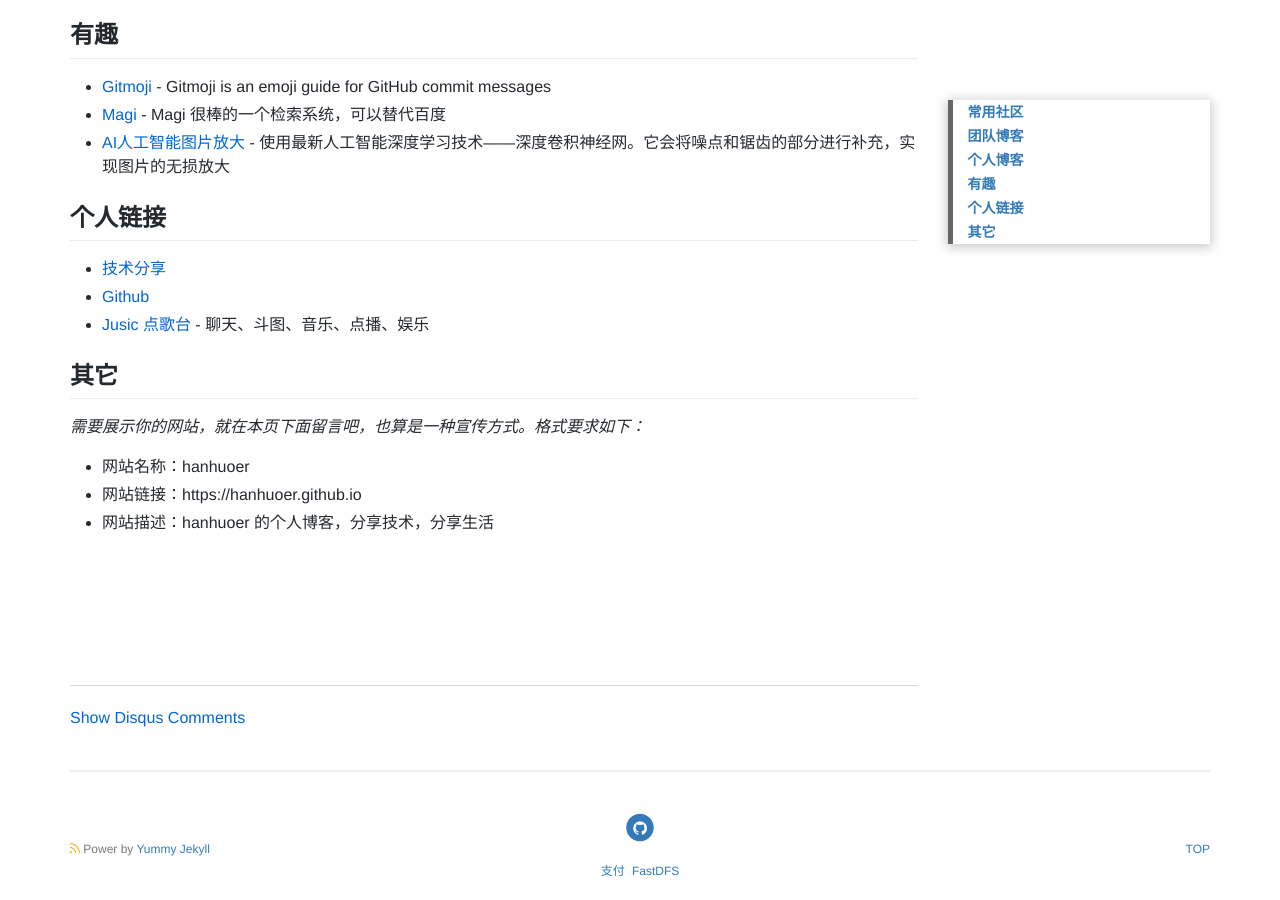
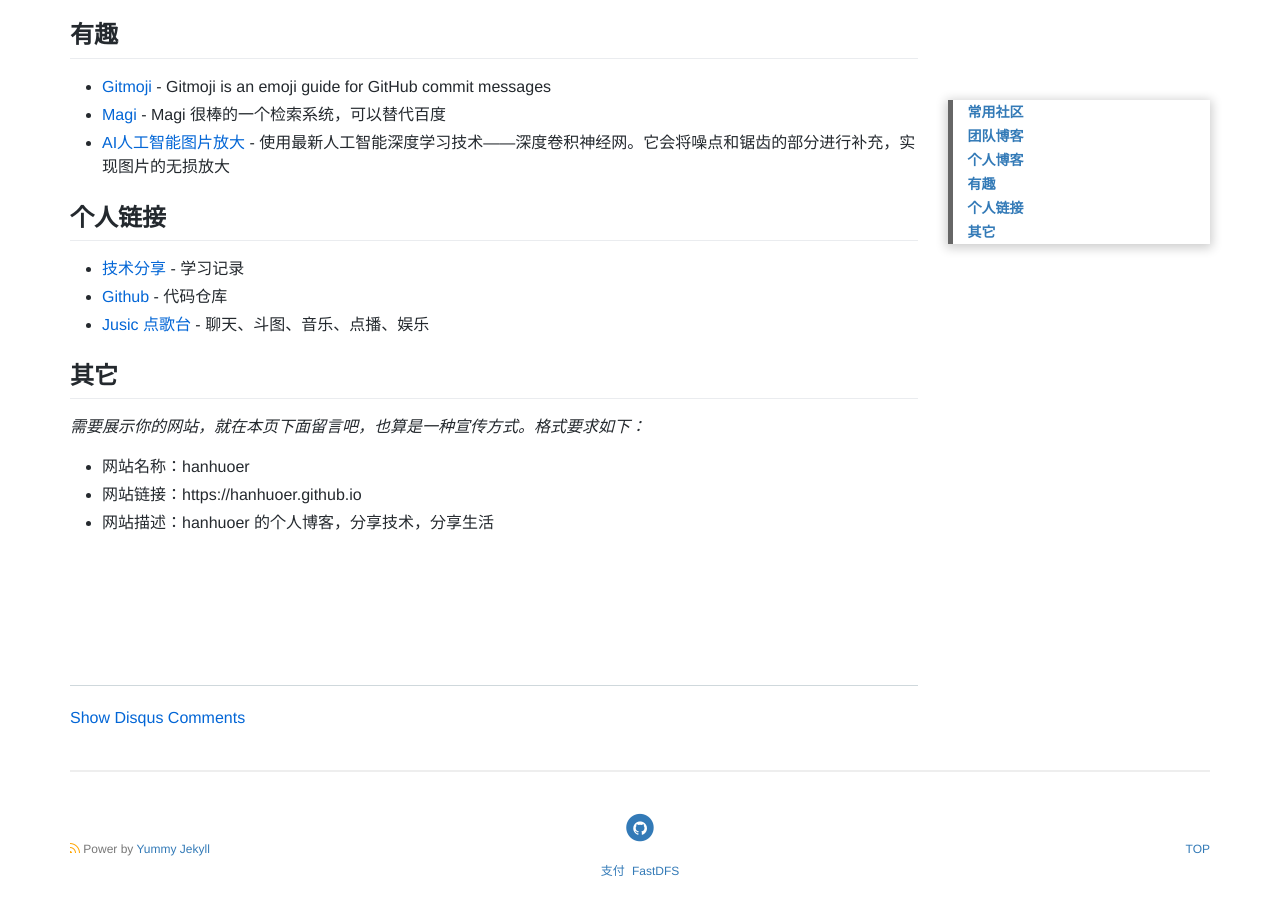
Before and after one commit to hanhuoer/hanhuoer.github.io, a Jekyll site: the page built from pages/link.md, in a window 1280 px wide and 900 px high, scrolled down 973 px. Built offline with Jekyll 4.4.1, drawn with Linux system fonts in a browser that asks for light colours; nearby versions of some CDN libraries; comment, search, counter and statistics services are not loaded.

Commit message:
:pencil: link, des

```diff
--- a/pages/link.md
+++ b/pages/link.md
@@ -35,8 +35,8 @@ permalink: /link
 
 ## 个人链接
 
-- [技术分享](https://hanhuoer.github.io/)
-- [Github](https://github.com/hanhuoer)
+- [技术分享](https://hanhuoer.github.io/) - 学习记录
+- [Github](https://github.com/hanhuoer) - 代码仓库
 - [Jusic 点歌台](https://music.scoder.club) - 聊天、斗图、音乐、点播、娱乐
 
 ## 其它
```
